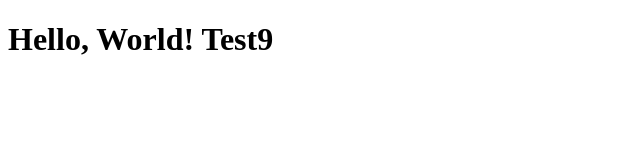
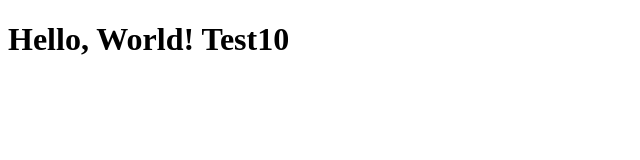
Before and after one commit to SergeyAkkuratov/OTUS_homework_lesson52, a plain HTML site: page index.html in a window 1280 px wide. Shown: the full height of the page, 0-640 px from the left. Drawn offline with Linux system fonts and the light colour scheme.

Commit message:
GitHub Pages deploy

```diff
--- a/index.html
+++ b/index.html
@@ -6,6 +6,6 @@
         <title>Hello, World!</title>
     </head>
     <body>
-        <h1>Hello, World! Test9</h1>
+        <h1>Hello, World! Test10</h1>
     </body>
 </html>
```
